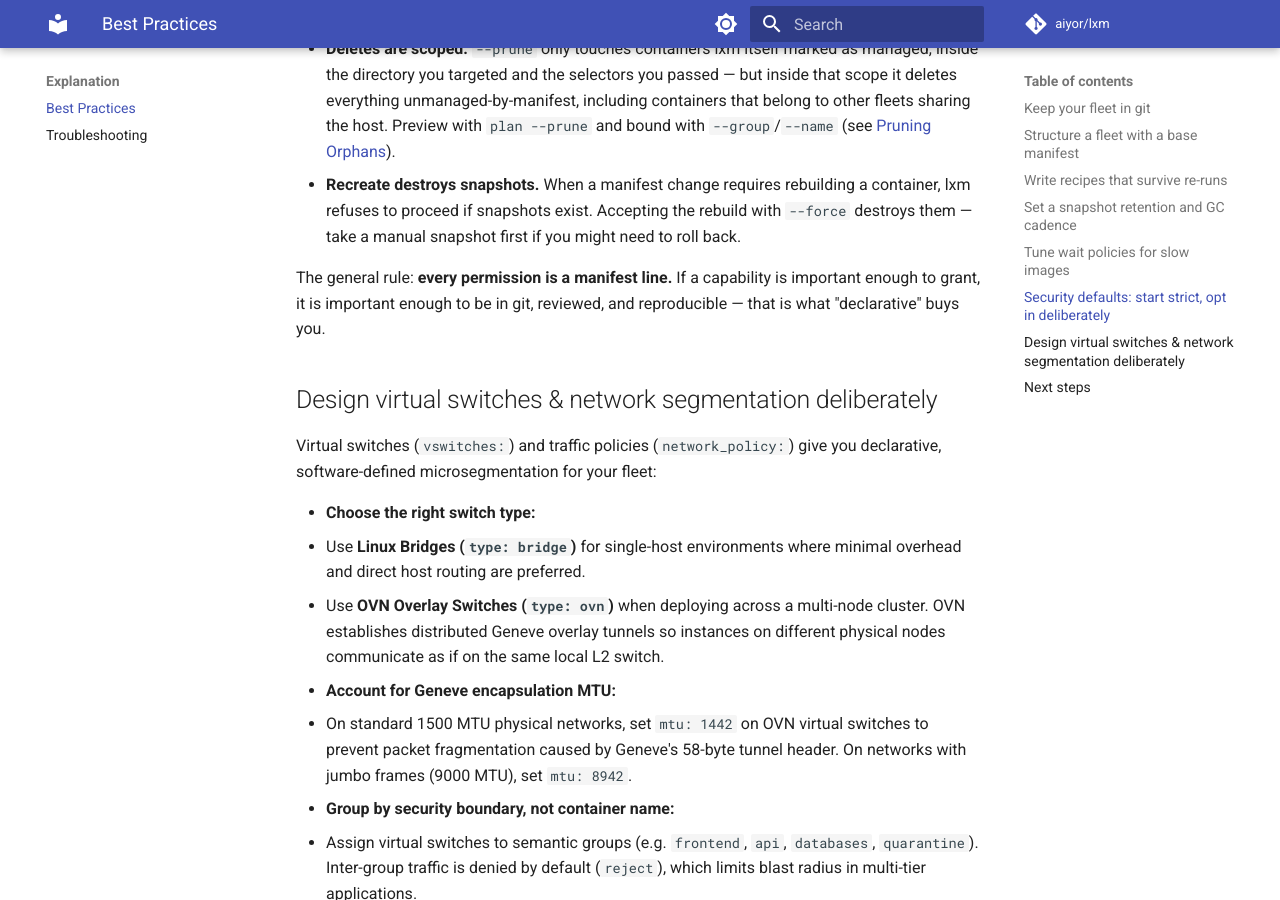
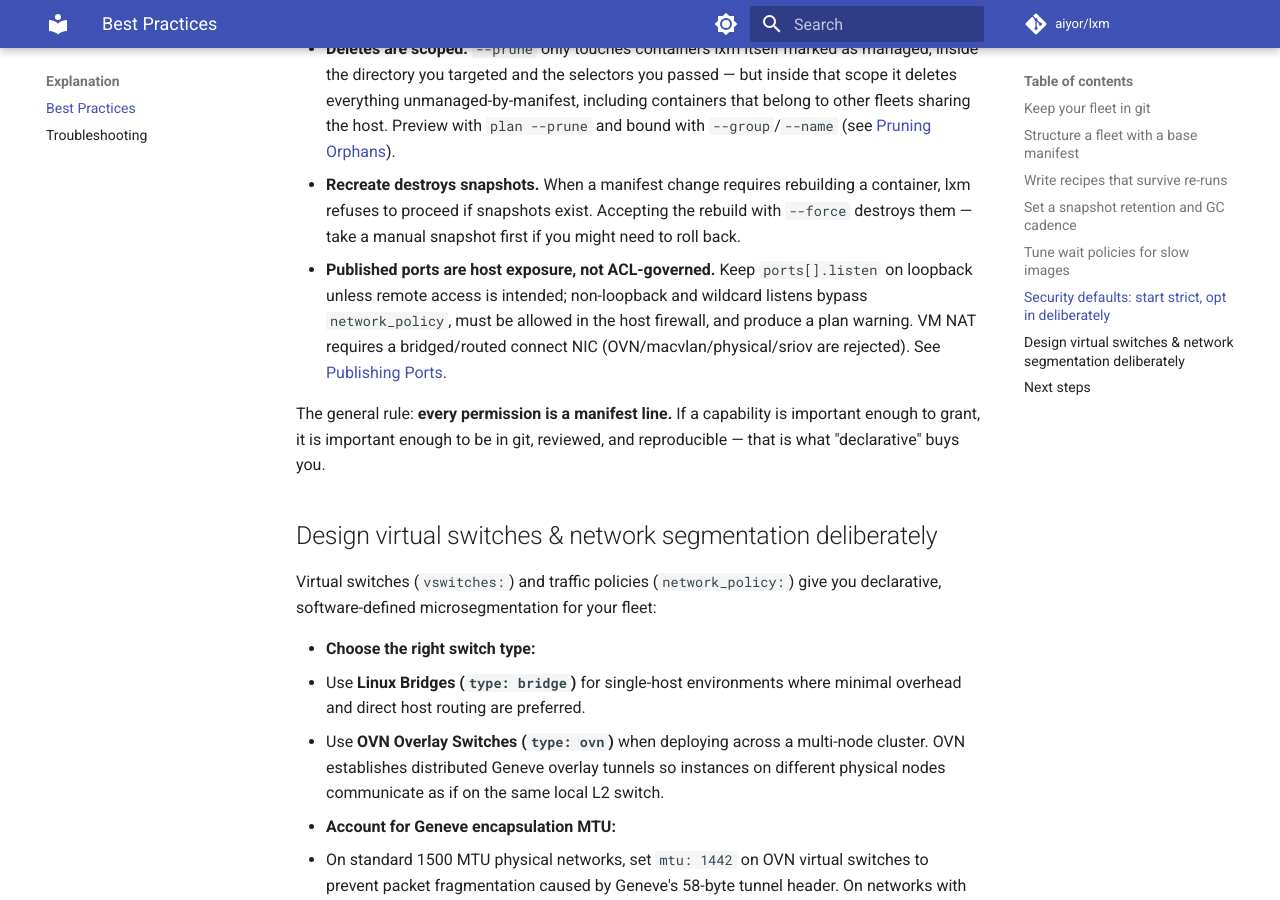
Before and after one commit to aiyor/lxm, an MkDocs documentation site: the page built from docs/best-practices.md, in a window 1280 px wide and 900 px high, scrolled down 5028 px. Built offline with MkDocs 1.6.1 and Material for MkDocs 9.7.7, drawn with Linux system fonts in a browser that asks for light colours; comment, search, counter and statistics services are not loaded.

Commit message:
docs(ports): note host-exposure and NAT-parent rules in security best practices

```diff
--- a/docs/best-practices.md
+++ b/docs/best-practices.md
@@ -142,6 +142,7 @@ The v2 schema ships fail-safe defaults, and lxm tells you when a manifest silent
 * **Host keys are verified on every `ssh`.** `lxm ssh` registers the container's host key on first use and connects with strict verification. If a container is recreated, lxm forgets the stale key as part of the reconcile; a key that changes without a reconcile surfaces as a verification failure rather than being silently accepted. Do not disable this with `--insecure` or `-o StrictHostKeyChecking=no` on containers you do not fully control — the flag exists for lab machines, not production fleets.
 * **Deletes are scoped.** `--prune` only touches containers lxm itself marked as managed, inside the directory you targeted and the selectors you passed — but inside that scope it deletes everything unmanaged-by-manifest, including containers that belong to other fleets sharing the host. Preview with `plan --prune` and bound with `--group`/`--name` (see [Pruning Orphans](howto/prune-orphans.md)).
 * **Recreate destroys snapshots.** When a manifest change requires rebuilding a container, lxm refuses to proceed if snapshots exist. Accepting the rebuild with `--force` destroys them — take a manual snapshot first if you might need to roll back.
+* **Published ports are host exposure, not ACL-governed.** Keep `ports[].listen` on loopback unless remote access is intended; non-loopback and wildcard listens bypass `network_policy`, must be allowed in the host firewall, and produce a plan warning. VM NAT requires a bridged/routed connect NIC (OVN/macvlan/physical/sriov are rejected). See [Publishing Ports](howto/publish-ports.md).
 
 The general rule: **every permission is a manifest line.** If a capability is important enough to grant, it is important enough to be in git, reviewed, and reproducible — that is what "declarative" buys you.
 
```
